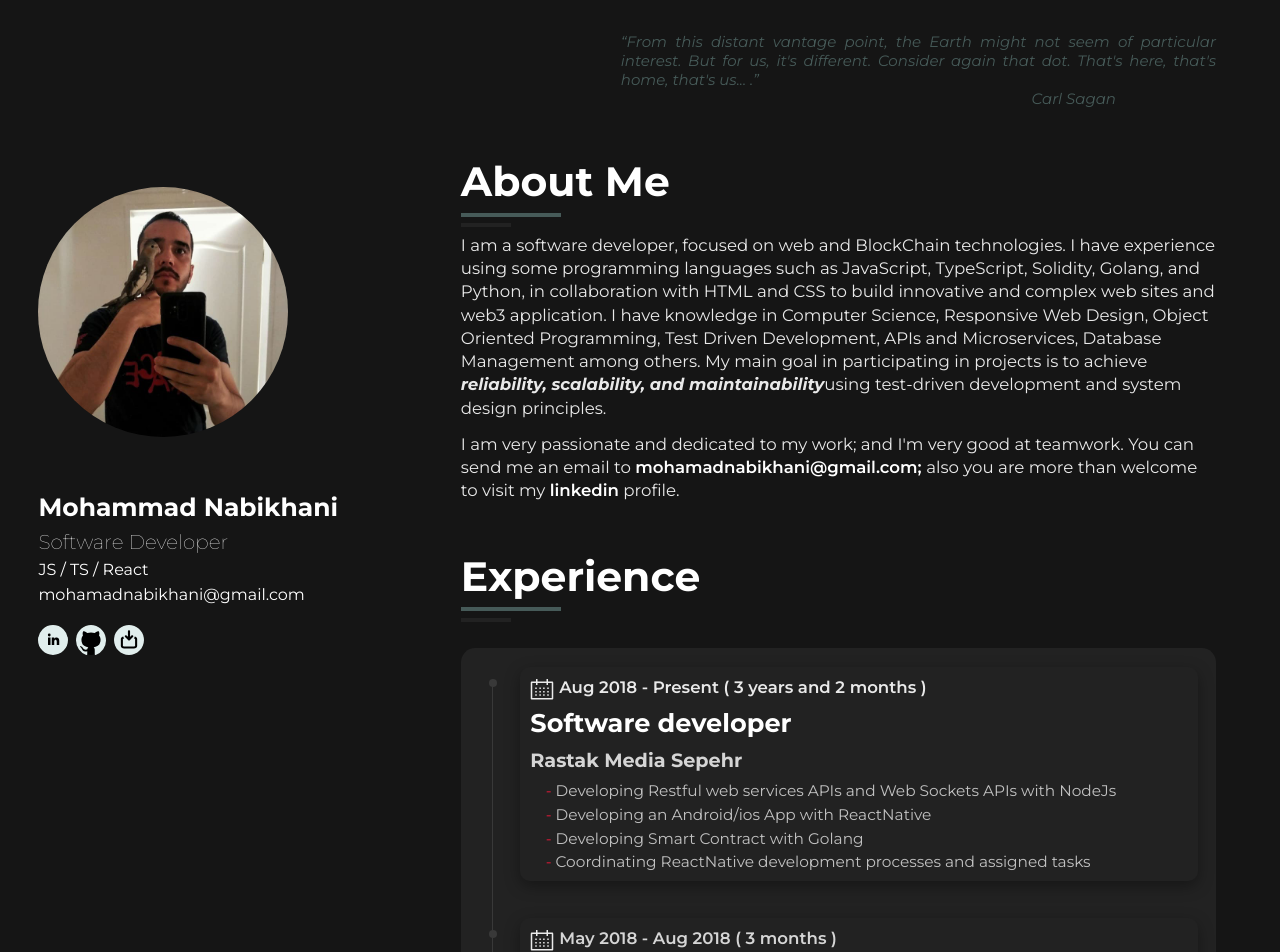
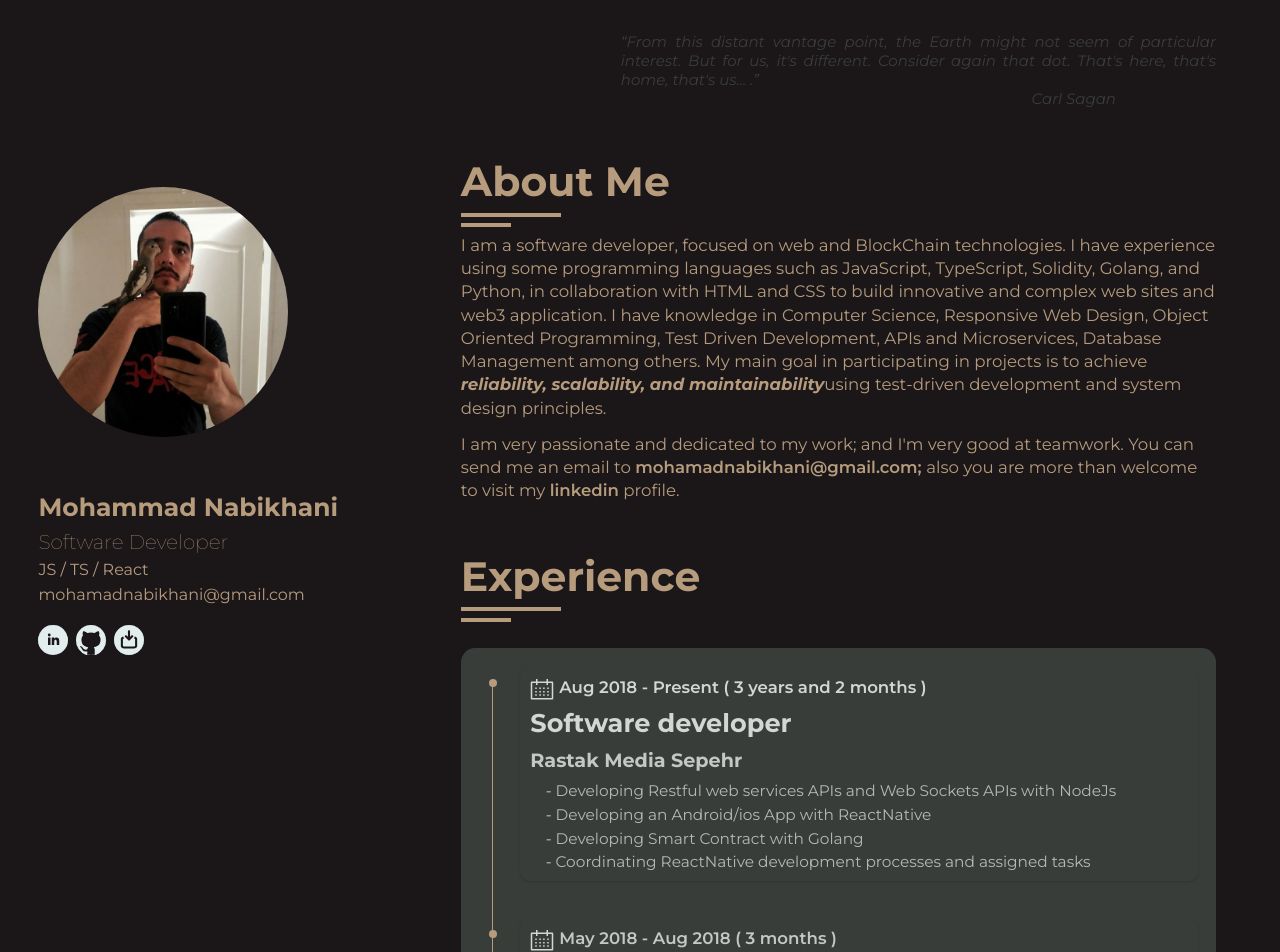
Before and after one commit to mohamadnabikhani/resume-webpage-creator, a React (Create React App) app: page / in a window 1280 px wide. Shown: the top 952 px of the page. Built offline with nearby package versions, Linux system fonts and the light colour scheme.

Commit message:
update color schema

```diff
--- a/src/styles/globals.css
+++ b/src/styles/globals.css
@@ -1,13 +1,39 @@
 @import url("https://fonts.googleapis.com/css2?family=Lato:ital,wght@0,100;0,300;0,400;0,700;0,900;1,100;1,300;1,400;1,700;1,900&family=Montserrat:ital,wght@0,100;0,200;0,300;0,400;0,500;0,600;0,700;0,800;0,900;1,100;1,200;1,300;1,400;1,500;1,600;1,700;1,800;1,900&family=Rubik:ital,wght@0,300;0,400;0,500;0,600;0,700;0,800;0,900;1,300;1,400;1,500;1,600;1,700;1,800;1,900&display=swap");
 
 :root {
-  --dark-black: rgb(21, 21, 21);
-  --light-gray: rgb(34, 34, 34);
-  --text: rgb(233, 233, 233);
-  --white: rgb(8, 8, 8);
-  --border: #393939;
-  --red: rgb(236, 24, 57);
-  --light-green: rgb(70, 90, 88);
+  /* https://www.jordanprindledesigns.com/blog/color-palettes */
+
+  /* --main-background: #0c2431;
+  --main-text: #e1dad2;
+  --card-background: #194a50;
+  --card-text: #e1dad2;
+  --header: #d8a28c;
+  --quote: #194a50;
+  --line: #d37556; */
+
+  /* --main-background: #565c5e;
+  --main-text: #b5c2c7;
+  --card-background: #455954;
+  --card-text: #dfdbd8;
+  --header: #dfdbd8;
+  --quote: #194a50;
+  --line: #d37556; */
+
+  /* --main-background: #514c4a;
+  --main-text: #dad5d2;
+  --card-background: #a4998c;
+  --card-text: #514c4a;
+  --header: #dfdbd8;
+  --quote: #194a50;
+  --line: #c78a44; */
+
+  --main-background: #1b1719;
+  --main-text: #b69b7d;
+  --card-background: #393d3a;
+  --card-text: #d4d6d5;
+  --header: #b69b7d;
+  --quote: #393d3a;
+  --line: #b69b7d;
 }
 li {
   list-style: none;
@@ -15,7 +41,7 @@ li {
 h1,
 h2,
 h3 {
-  color: white;
+  color: var(--header);
 }
 * {
   padding: 0;
@@ -29,8 +55,8 @@ h3 {
 
 html,
 body {
-  background-color: var(--dark-black);
-  color: var(--text);
+  background-color: var(--main-background);
+  color: var(--main-text);
   margin: 0%;
   padding: 0%;
   width: 100vw;
@@ -46,9 +72,9 @@ a {
   text-decoration: none;
 }
 
-.colorRed {
+/* .colorRed {
   color: var(--red);
-}
+} */
 
 .container {
   display: flex;
@@ -82,7 +108,7 @@ a {
   position: absolute;
   bottom: calc(0.32em + 4px);
   left: 0;
-  background-color: var(--light-green);
+  background-color: var(--line);
   width: 100px;
 }
 .sectionCont h2::after {
@@ -91,7 +117,7 @@ a {
   position: absolute;
   bottom: 0.16em;
   left: 0;
-  background-color: var(--light-gray);
+  background-color: var(--line);
   width: 50px;
 }
 
@@ -132,7 +158,7 @@ a {
 }
 .sectionContAbout p > strong {
   font-weight: 600;
-  color: white;
+  color: var(--line);
   cursor: pointer;
 }
 
@@ -156,7 +182,13 @@ a {
   width: 100%;
   padding: 1.2em;
   border-radius: 0.9rem;
-  background-color: var(--light-gray);
+  background-color: var(--card-background);
+  color: var(--card-text);
+}
+.card h1,
+.card h2,
+.card h3 {
+  color: var(--card-text);
 }
 .sectionContExperience,
 .sectionContEducation {
@@ -184,7 +216,7 @@ a {
   position: absolute;
   top: calc(0.6em - 0.5rem);
   left: calc(-1.8rem - 0.5rem - 5px);
-  background-color: var(--border);
+  background-color: var(--line);
   border-radius: 100%;
 }
 
@@ -200,7 +232,7 @@ a {
   position: absolute;
   top: 0.78125rem;
   left: 0;
-  background-color: var(--border);
+  background-color: var(--line);
   width: 1px;
 }
 
@@ -270,7 +302,8 @@ a {
 }
 
 .cardCont {
-  box-shadow: rgb(0 0 0 / 35%) 0px 5px 15px;
+  box-shadow: rgba(0, 0, 0, 0.1) 0px 1px 3px 0px,
+    rgba(0, 0, 0, 0.06) 0px 1px 2px 0px;
   border-radius: 10px;
   padding: 10px;
   /* display: inline; */
@@ -290,7 +323,7 @@ a {
 }
 
 .cardCont > .timeline h5 svg > path {
-  fill: var(--text);
+  fill: var(--card-text);
 }
 
 .skill-card .skill-section {
@@ -308,7 +341,7 @@ a {
   position: absolute;
   bottom: 0em;
   left: 0;
-  background-color: var(--light-green);
+  background-color: var(--line);
   width: 50%;
 }
 
@@ -355,7 +388,7 @@ a {
 .quote-container {
   display: flex;
   flex-direction: column;
-  color: var(--light-green);
+  color: var(--quote);
   font-size: 15px;
   padding-left: 160px;
   font-style: italic;
@@ -396,8 +429,8 @@ a {
 .tooltip .tooltiptext {
   visibility: hidden;
   width: max-content;
-  background-color: var(--light-green);
-  color: var(--text);
+  background-color: var(--main-text);
+  color: var(--main-background);
   text-align: center;
   border-radius: 4px;
   padding: 7px;
--- a/src/styles/profile.module.css
+++ b/src/styles/profile.module.css
@@ -10,7 +10,6 @@
   background-size: cover !important;
   background-repeat: no-repeat;
   position: fixed;
-  color: #fff !important;
 }
 
 @media (max-width: 660px) {
@@ -85,24 +84,10 @@
   display: flex;
   margin-bottom: 0.5em;
 }
-.but {
-  /* background-color: var(--red); */
-  color: var(--dark-black);
-  font-weight: 700;
-  font-size: 12px;
-  height: 36px;
-  border: none;
-  padding: 5px;
-  border-radius: 6px;
-}
-.but > a {
-  font-size: 12px;
-}
 
 .svgBut {
   padding: 0;
   display: flex;
-  background-color: var(--dark-black);
   border-radius: 100%;
   width: 30px;
   height: 30px;
@@ -118,7 +103,7 @@
   width: 100%;
   height: 100%;
   border-radius: 100%;
-  background-color: rgb(0, 0, 0);
+  background-color: var(--main-background);
   border: none;
   /* border: 2px rgb(70, 90, 88) solid; */
 }
@@ -133,19 +118,9 @@
 }
 
 @media (hover: hover) {
-  .svgBut > a:hover .svgBut {
-    background-color: var(--light-green);
-    transition: background-color 0.2s linear;
-  }
   .svgBut > a:hover svg > path {
-    fill: var(--light-green);
+    fill: var(--main-text);
     transition: fill 0.2s linear;
-  }
-  .but:hover {
-    background-color: var(--light-green);
-    /* -webkit-transition: background-color 1s linear;
-    -ms-transition: background-color 1s linear; */
-    transition: background-color 0.2s linear;
   }
 }
 
```
